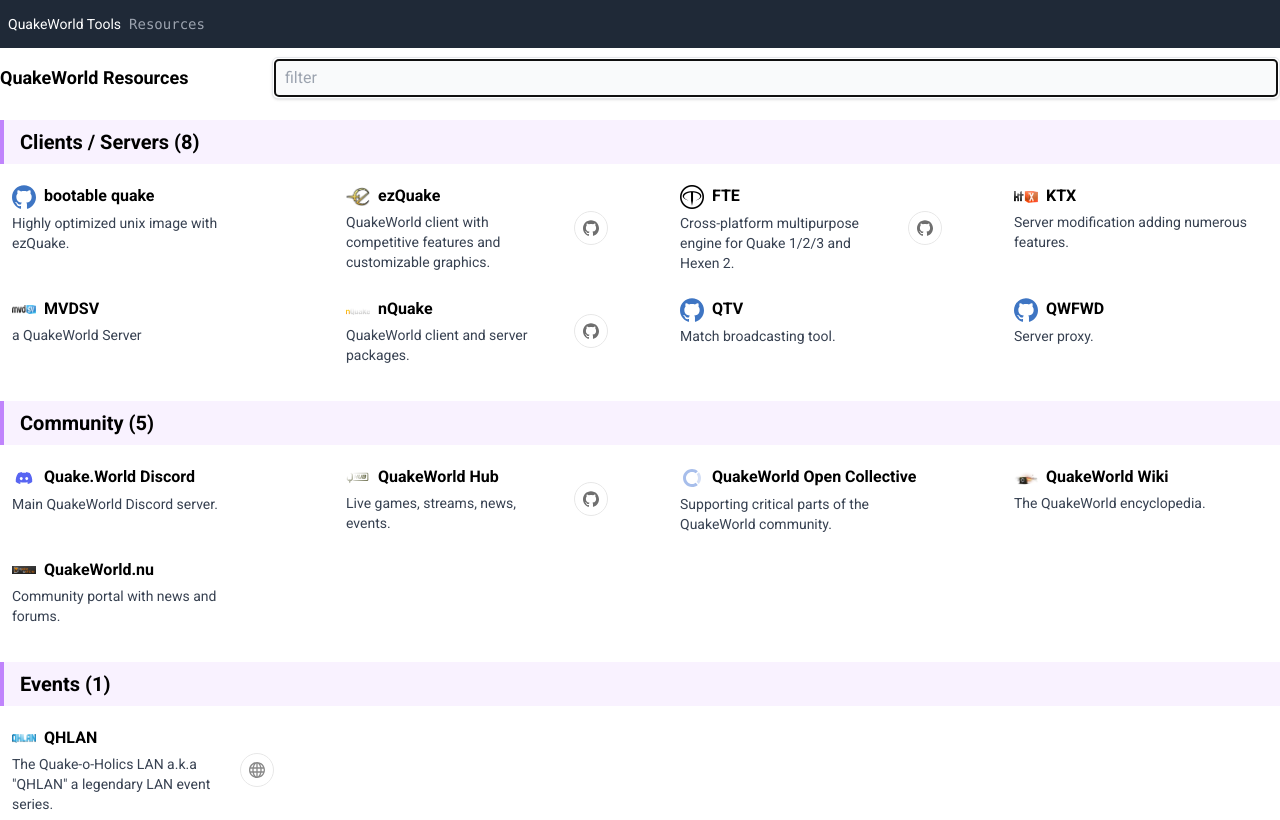
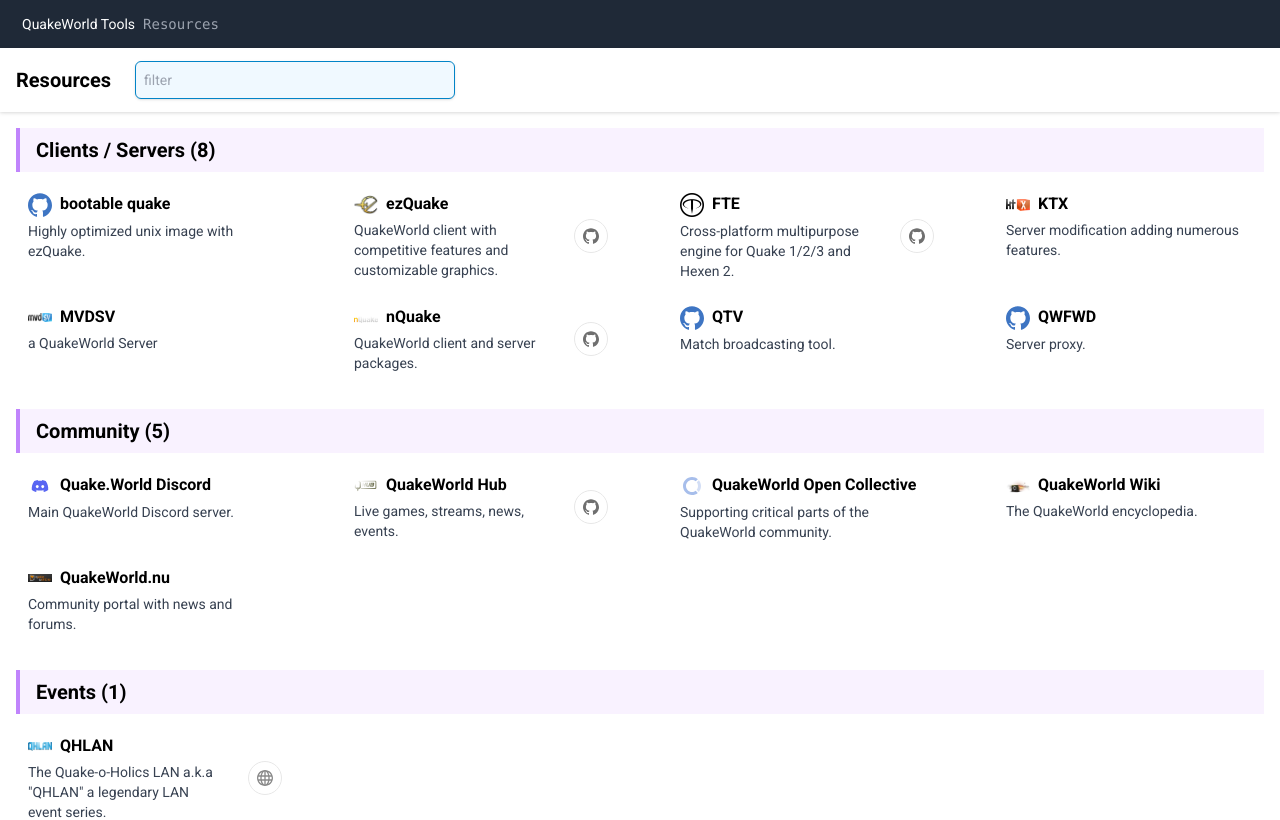
Before and after one commit to qw-tools/resources, a Vue app: page / in a window 1280 px wide. Shown: the top 820 px of the page. Built offline with nearby package versions, Linux system fonts and the light colour scheme.

Commit message:
Align ui with QuakeWorld Tools.

```diff
--- a/src/App.vue
+++ b/src/App.vue
@@ -6,8 +6,6 @@
 
 <template>
   <SiteHeader current-app="resources" />
-  <div class="container">
-    <Resources />
-  </div>
+  <Resources />
   <SiteFooter />
 </template>
--- a/src/components/Resources.vue
+++ b/src/components/Resources.vue
@@ -28,14 +28,18 @@
 
 <template>
 
-  <div class="pt-1 pb-4 sm:flex sm:space-x-4 sm:items-center">
-    <h1 class="font-bold text-lg my-3 w-64">QuakeWorld Resources</h1>
-    <div class="grow">
-      <input type="search" class="px-3 py-2 bg-gray-50 rounded-md w-full border shadow" placeholder="filter" v-model="query" autofocus />
+  <div class="bg-white drop-shadow">
+    <div class="container flex items-center h-16">
+      <h1 class="font-bold text-xl mr-6">Resources</h1>
+      <div class="grow max-w-xs">
+        <input type="search" class="p-2 bg-gray-100 w-full rounded-md shadow border border-gray-300 text-sm focus:bg-sky-50 focus:border-sky-600 focus:outline-0" placeholder="filter" v-model="query"
+               autofocus />
+      </div>
     </div>
   </div>
 
-  <div class="space-y-4">
+  <div class="py-4">
+    <div class="container space-y-4">
 
       <div v-for="c in collections">
         <div class="font-bold text-xl py-2 pl-4 border-l-4 border-l-purple-400 bg-purple-400/10 flex">
@@ -46,10 +50,12 @@
         </div>
       </div>
 
-    <div v-if="0 === collections.length" class="space-x-4">
-      <span>nothing found :(</span> <button class="bg-gray-700 rounded shadow text-sm font-mono px-2 py-1" @click="onClearQuery">reset filter</button>
+      <div v-if="0 === collections.length" class="space-x-4 my-6">
+        <span>nothing found :(</span>
+        <button class="bg-gray-100 rounded border shadow text-sm font-mono px-2 py-1 hover:bg-gray-50" @click="onClearQuery">reset filter</button>
       </div>
 
     </div>
+  </div>
 
 </template>
--- a/tailwind.config.cjs
+++ b/tailwind.config.cjs
@@ -6,7 +6,6 @@
       center: true,
       padding: {
         DEFAULT: "1em",
-        sm: "0",
       },
     },
     extend: {},
```
Lines whose indentation alone changed are shown as unchanged.
